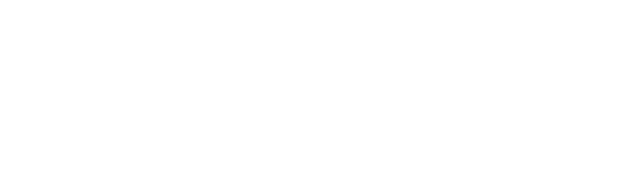
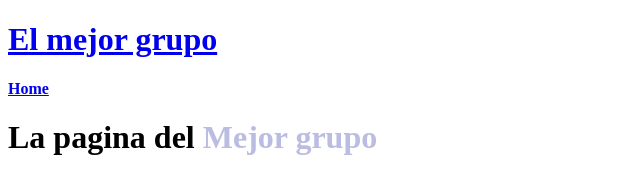
Before and after one commit to Ansc0307/Clasateo260322024, a plain HTML site: page index.html in a window 1280 px wide. Shown: the whole page, without its empty margins (0-640 px from the left). Drawn offline with Linux system fonts and the light colour scheme.

Commit message:
base contenido

```diff
--- a/index.html
+++ b/index.html
@@ -3,9 +3,18 @@
 <head>
     <meta charset="UTF-8">
     <meta name="viewport" content="width=device-width, initial-scale=1.0">
-    <title>Document</title>
+    <title>Clase teorica git ejemplo</title>
+
 </head>
 <body>
-
+    <header class="header">
+        <a class="logo" href="index.html">
+            <h1>El mejor grupo </h1>
+        </a>
+        <nav class="navbar">
+            <a href="index.html"><b>Home </b></a>
+        </nav>
+    </header>
+    <h1 class="title">La pagina del <span style="color: #BABCE2;"> Mejor grupo</span></h1>
 </body>
 </html>
```
